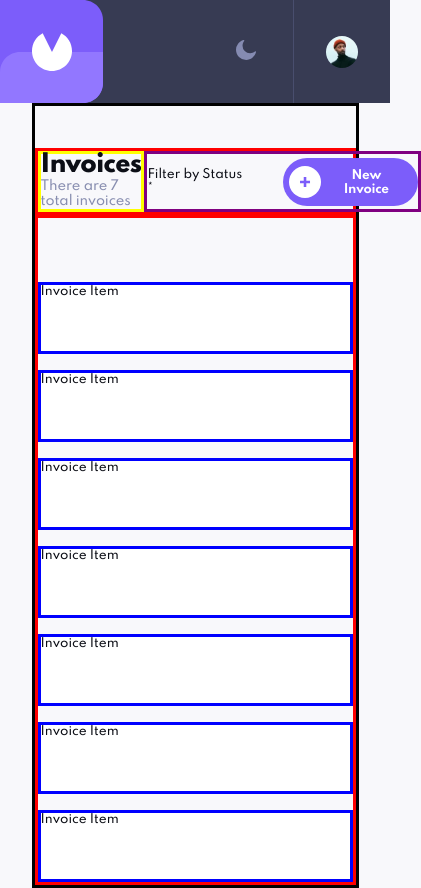
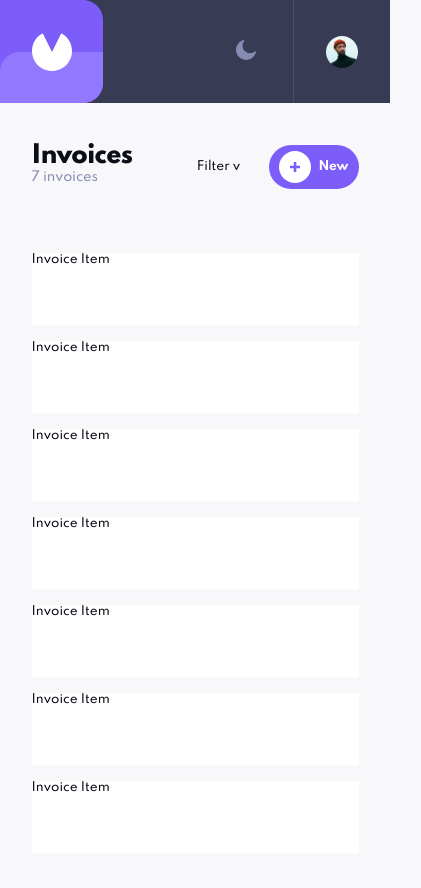
Before and after one commit to brunocs90/invoice-app, a React (Vite) app: page / in a window 390 px wide. Shown: the whole page, 421 px wide, since content can reach past the window. After the commit the page ends 853 px from the top, so only its background shows below. Built offline with nearby package versions, Linux system fonts and the light colour scheme.

Commit message:
responsive screen

```diff
--- a/src/components/Button/styles.ts
+++ b/src/components/Button/styles.ts
@@ -1,8 +1,10 @@
 import styled from 'styled-components';
+import { DEVICE_SIZE } from '../../constants';
 
 export const ButtonContainer = styled.button`
     display: flex;
-    height: 48px;
+    width: 90px;
+    height: 44px;
     align-items: center;
 
     border: none;
@@ -20,7 +22,7 @@ export const ButtonContainer = styled.button`
         font-size: 12px;
         font-weight: 700;
         letter-spacing: -0.25px;
-        padding: 1.125rem 1rem 0.938rem 1rem;
+        padding-left: 0.5rem;
 
         color: ${({ theme }) => theme.button.primary.color};
 
@@ -32,5 +34,15 @@ export const ButtonContainer = styled.button`
     .icon-button {
         width: 2rem;
         height: 2rem;
+        margin-left: 4px;
+    }
+
+    @media screen and (min-width: ${DEVICE_SIZE.md}) {
+        width: 150px;
+        height: 48px;
+    }
+    @media screen and (min-width: ${DEVICE_SIZE.lg}) {
+        width: 150px;
+        height: 48px;
     }
 `;
--- a/src/components/Filter/index.tsx
+++ b/src/components/Filter/index.tsx
@@ -1,5 +1,5 @@
 import { FilterContainer } from './styles';
 
 export function Filter() {
-    return <FilterContainer>Filter by Status *</FilterContainer>;
+    return <FilterContainer>Filter v</FilterContainer>;
 }
--- a/src/components/Filter/styles.ts
+++ b/src/components/Filter/styles.ts
@@ -1,12 +1,19 @@
 import styled from 'styled-components';
+import { DEVICE_SIZE } from '../../constants';
 
 export const FilterContainer = styled.div`
-    width: 149.46px;
+    width: 100px;
 
     display: flex;
-    padding-right: 40px;
     justify-content: center;
     align-items: center;
 
+    @media screen and (min-width: ${DEVICE_SIZE.md}) {
+        width: 150px;
+    }
+    @media screen and (min-width: ${DEVICE_SIZE.lg}) {
+        width: 150px;
+    }
+
     /* border: solid green; */
 `;
--- a/src/components/InvoiceItem/styles.ts
+++ b/src/components/InvoiceItem/styles.ts
@@ -2,7 +2,7 @@ import styled from 'styled-components';
 
 export const InvoiceItemContainer = styled.div`
     display: flex;
-    border: solid blue;
+    /* border: solid blue; */
     width: 100%;
     height: 72px;
     background-color: ${({ theme }) => theme.invoiceItem.bg};
--- a/src/pages/HomePage/index.tsx
+++ b/src/pages/HomePage/index.tsx
@@ -1,11 +1,27 @@
+import { useEffect, useState } from 'react';
 import iconPlus from '../../assets/icon-plus.svg';
 import { Button } from '../../components/Button';
 import { Filter } from '../../components/Filter';
 import { InvoiceItem } from '../../components/InvoiceItem';
+import { DEVICE_SIZE } from '../../constants';
 import LayoutDefault from '../layout';
 import { HomeHeader, HomePageContainer, ItemsAction, ListInvoiceContainer, Title } from './styles';
 
 export function HomePage() {
+    const [isMobile, setIsMobile] = useState(window.innerWidth < parseInt(DEVICE_SIZE.md));
+
+    useEffect(() => {
+        const handleResize = () => {
+            setIsMobile(window.innerWidth < parseInt(DEVICE_SIZE.md));
+        };
+
+        window.addEventListener('resize', handleResize);
+
+        return () => {
+            window.removeEventListener('resize', handleResize);
+        };
+    }, []);
+
     const handleClick = () => {
         console.log('Botão clicado!');
     };
@@ -16,11 +32,11 @@ export function HomePage() {
                 <HomeHeader>
                     <Title>
                         <div className="heading">Invoices</div>
-                        <div className="invoicesCount">There are 7 total invoices</div>
+                        <div className="invoicesCount">{isMobile ? '7 invoices' : 'There are 7 total invoices'}</div>
                     </Title>
                     <ItemsAction>
                         <Filter />
-                        <Button icon={iconPlus} text={'New Invoice'} onClick={handleClick} />
+                        <Button icon={iconPlus} text={isMobile ? 'New' : 'New Invoices'} onClick={handleClick} />
                     </ItemsAction>
                 </HomeHeader>
                 <ListInvoiceContainer>
--- a/src/pages/HomePage/styles.ts
+++ b/src/pages/HomePage/styles.ts
@@ -6,7 +6,7 @@ export const HomePageContainer = styled.div`
     padding-top: 2.625rem;
     display: flex;
     flex-direction: column;
-    border: solid black;
+    /* border: solid white; */
 
     @media screen and (min-width: ${DEVICE_SIZE.md}) {
         width: 672px;
@@ -22,11 +22,11 @@ export const HomeHeader = styled.div`
 
     display: flex;
     justify-content: space-between;
-    border: solid red;
+    /* border: solid red; */
 `;
 
 export const Title = styled.div`
-    border: solid yellow;
+    /* border: solid yellow; */
     .heading {
         font-weight: 800;
         font-style: normal;
@@ -36,7 +36,7 @@ export const Title = styled.div`
         letter-spacing: -0.75px;
 
         @media screen and (min-width: ${DEVICE_SIZE.md}) {
-            border: solid red;
+            /* border: solid red; */
             font-size: 2rem;
             line-height: 33px;
             letter-spacing: -1.125px;
@@ -58,14 +58,14 @@ export const Title = styled.div`
 
 export const ItemsAction = styled.div`
     display: flex;
-    border: solid purple;
+    /* border: solid purple; */
     align-items: center;
 `;
 
 export const ListInvoiceContainer = styled.div`
     padding-top: 4rem;
     height: 100%;
-    border: solid red;
+    /* border: solid red; */
 
     /* Adiciona espaçamento vertical entre os itens
     o seletor > * + * seleciona todos os elementos filhos diretos (*) que são precedidos por outro elemento (+) dentro do componente */
--- a/src/pages/InvoiceDetails/styles.ts
+++ b/src/pages/InvoiceDetails/styles.ts
@@ -5,7 +5,7 @@ export const InvoiceContainer = styled.div`
     width: 327px;
     display: flex;
     justify-content: center;
-    border: solid black;
+    /* border: solid white; */
 
     @media screen and (min-width: ${DEVICE_SIZE.md}) {
         width: 672px;
```
